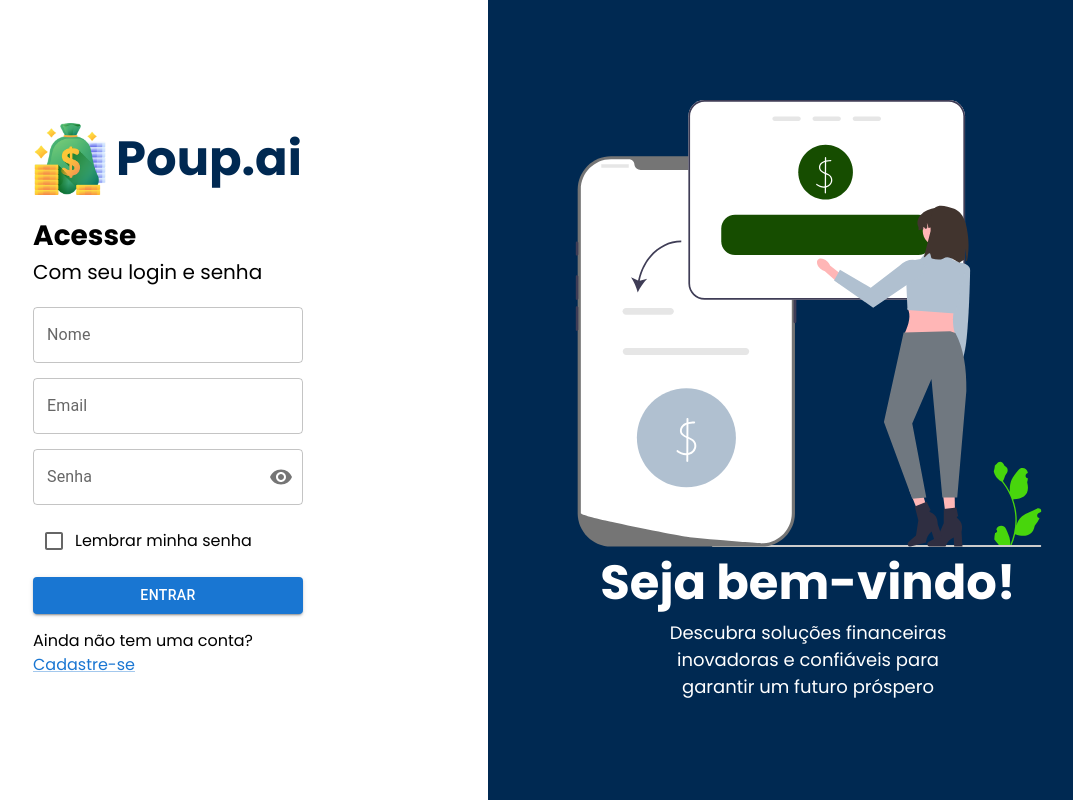
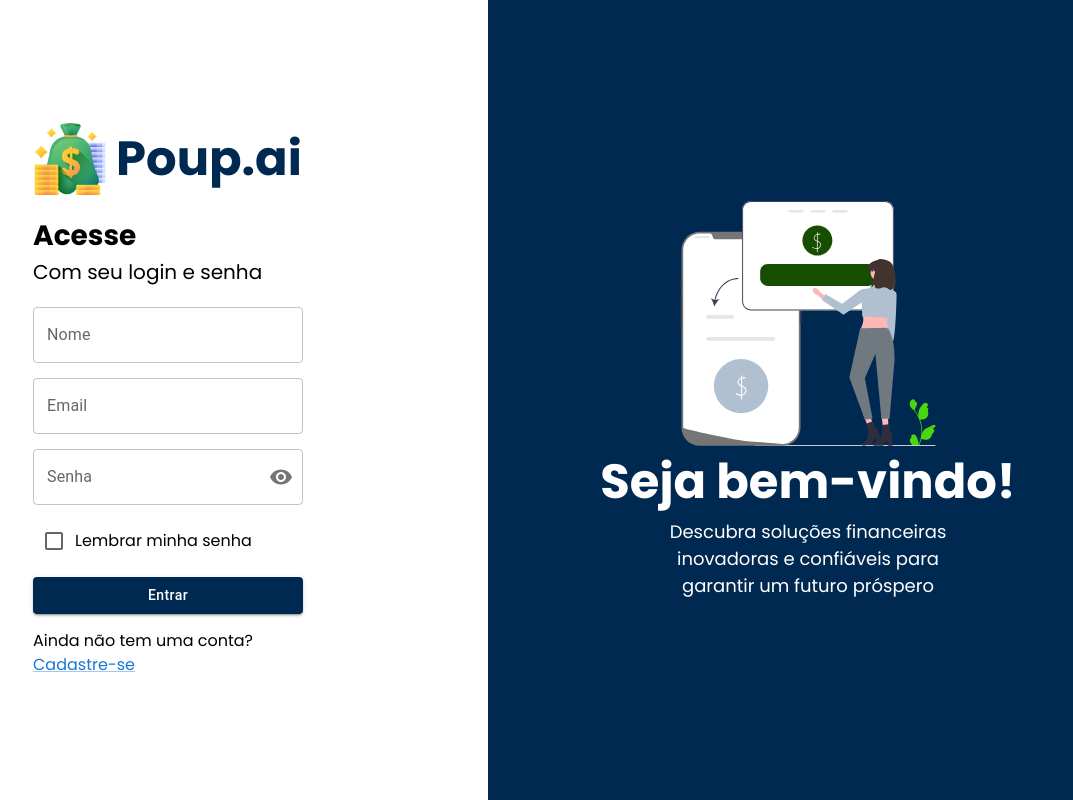
Before and after one commit to Douglass1981/FIAP-Fase1, a Next.js app: page /login in a window 1280 px wide. Shown: the whole page, without its empty margins (152-1225 px from the left). Built offline with nearby package versions, Linux system fonts and the light colour scheme.

Commit message:
fix(styles): add css inline on image and button to improve a best code

```diff
--- a/src/app/login/page.tsx
+++ b/src/app/login/page.tsx
@@ -8,6 +8,7 @@ import { useState } from "react";
 import { TextField, InputAdornment, IconButton } from "@mui/material";
 import { Visibility, VisibilityOff } from "@mui/icons-material";
 import styles from "./login.styles.module.scss";
+import {colors} from "../mui.styles";
 
 export default function Login() {
   const [showPassword, setShowPassword] = useState(false);
@@ -78,6 +79,9 @@ export default function Login() {
                 variant="contained"
                 fullWidth
                 className={styles['login__container__form-area__form__button']}
+                sx={{
+                  backgroundColor: colors.bluePrimary500, textTransform: "none"
+                }}
               >
                 Entrar
               </Button>
@@ -103,6 +107,7 @@ export default function Login() {
             height={448}
             alt="Bem Vindo"
             className="login__container-side__image"
+            style={{ width: "40%", height: "auto" }}
           />
           <h2 className={styles['login__container-side__title']}>Seja bem-vindo!</h2>
           <h3 className={styles['login__container-side__description']}>
--- /dev/null
+++ b/src/app/mui.styles.ts
@@ -0,0 +1,3 @@
+export const colors = {
+  bluePrimary500: "#002952",
+}
```
